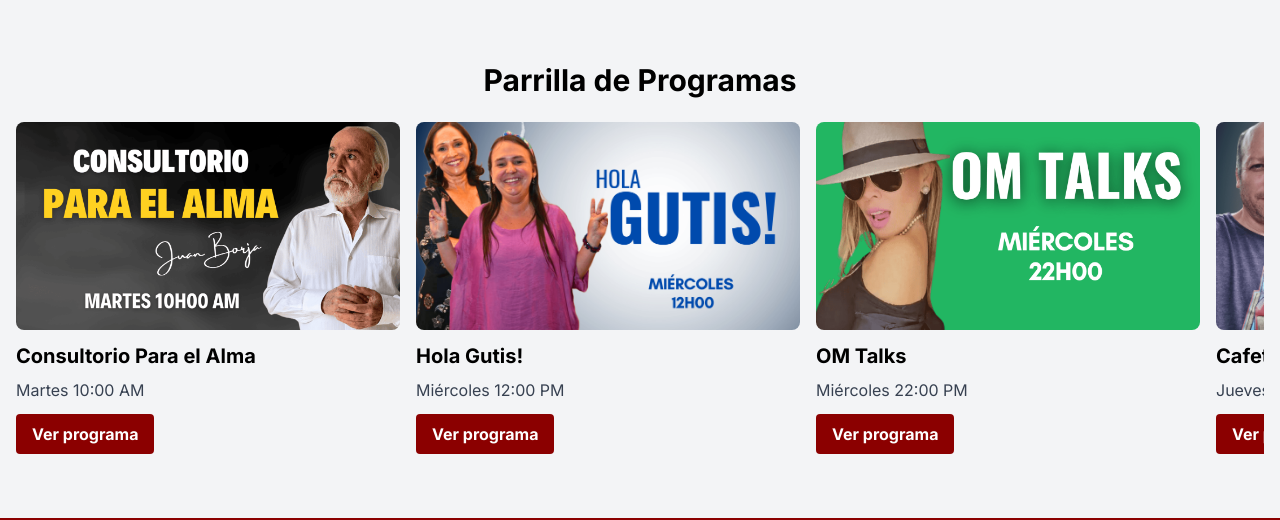
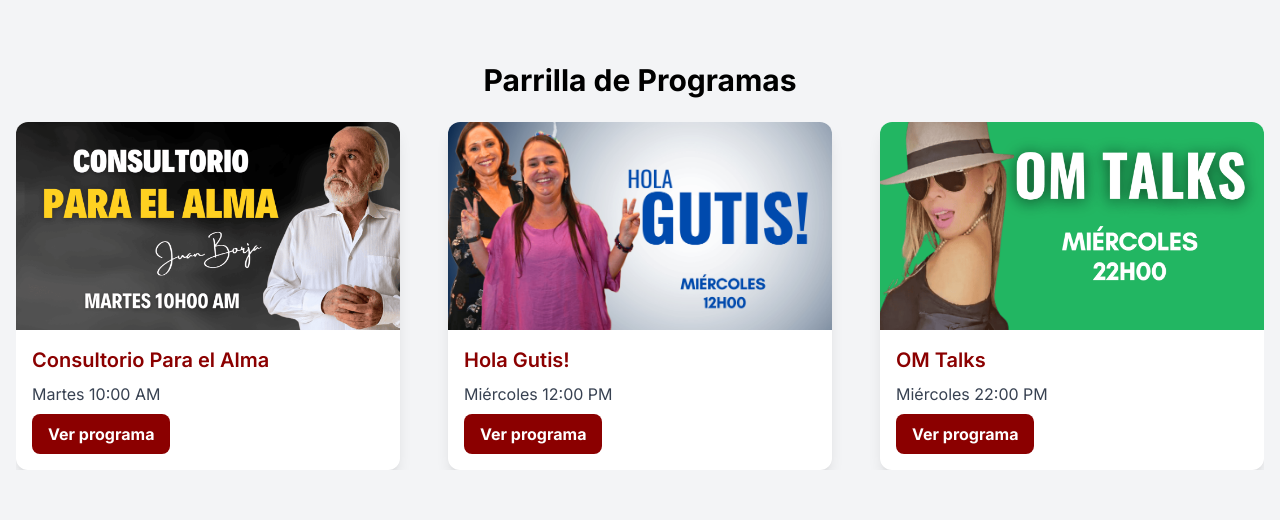
Before and after one commit to clientesweb/CafeClubTV3.0, a Next.js app: page / in a window 1280 px wide. Shown: the part 926-1446 px from the top of the page. Built offline with nearby package versions, Linux system fonts and the light colour scheme; no server answers.

Commit message:
Actualizar FeaturedPrograms.tsx

```diff
--- a/components/FeaturedPrograms.tsx
+++ b/components/FeaturedPrograms.tsx
@@ -34,14 +34,25 @@ export default function FeaturedPrograms() {
       <div className="container mx-auto px-4">
         <h2 className="text-2xl sm:text-3xl font-bold mb-4 sm:mb-6 text-center">Parrilla de Programas</h2>
         <div className="program-scroll-container overflow-x-auto">
-          <div className="flex space-x-4">
+          <div className="flex space-x-4 gap-4 md:gap-8">
             {programs.map((program, index) => (
-              <div key={index} className="flex-shrink-0 w-64 sm:w-80 md:w-96">
-                <Image src={program.image} alt={program.title} width={384} height={216} className="w-full h-36 sm:h-44 md:h-52 object-cover rounded-lg" />
-                <div className="mt-2 sm:mt-3">
-                  <h3 className="font-bold text-lg sm:text-xl mb-1 sm:mb-2">{program.title}</h3>
-                  <p className="text-gray-700 text-sm sm:text-base">{program.schedule}</p>
-                  <Link href={program.link} className="mt-2 sm:mt-3 inline-block bg-[var(--primary-color)] hover:bg-[var(--secondary-color)] text-white font-bold py-1 sm:py-2 px-3 sm:px-4 rounded text-sm sm:text-base">
+              <div key={index} className="flex-shrink-0 w-64 sm:w-80 md:w-96 rounded-xl bg-white shadow-lg hover:shadow-2xl transform hover:scale-105 transition-all duration-300 ease-in-out">
+                <Image
+                  src={program.image}
+                  alt={program.title}
+                  width={384}
+                  height={216}
+                  className="w-full h-44 sm:h-52 object-cover rounded-t-xl"
+                  loading="lazy"
+                />
+                <div className="p-4">
+                  <h3 className="font-semibold text-lg sm:text-xl mb-2 text-[var(--primary-color)]">{program.title}</h3>
+                  <p className="text-gray-700 text-sm sm:text-base mb-2">{program.schedule}</p>
+                  <Link
+                    href={program.link}
+                    className="inline-block bg-[var(--primary-color)] hover:bg-[var(--secondary-color)] text-white font-bold py-2 px-4 rounded-lg text-sm sm:text-base transition-all duration-200 ease-in-out"
+                    aria-label={`Ver programa ${program.title}`}
+                  >
                     Ver programa
                   </Link>
                 </div>
```
